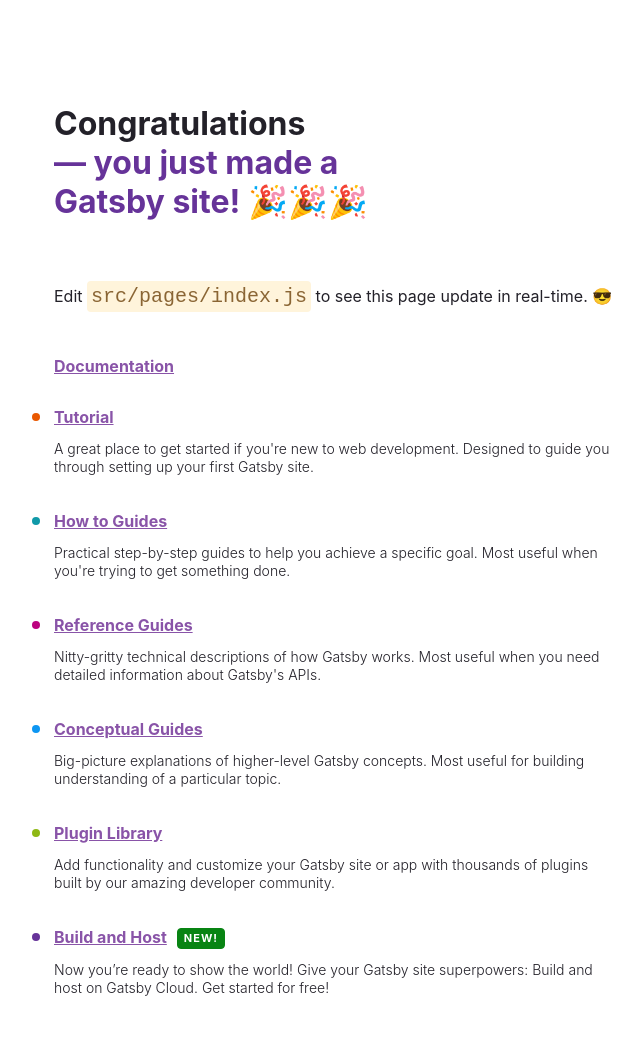
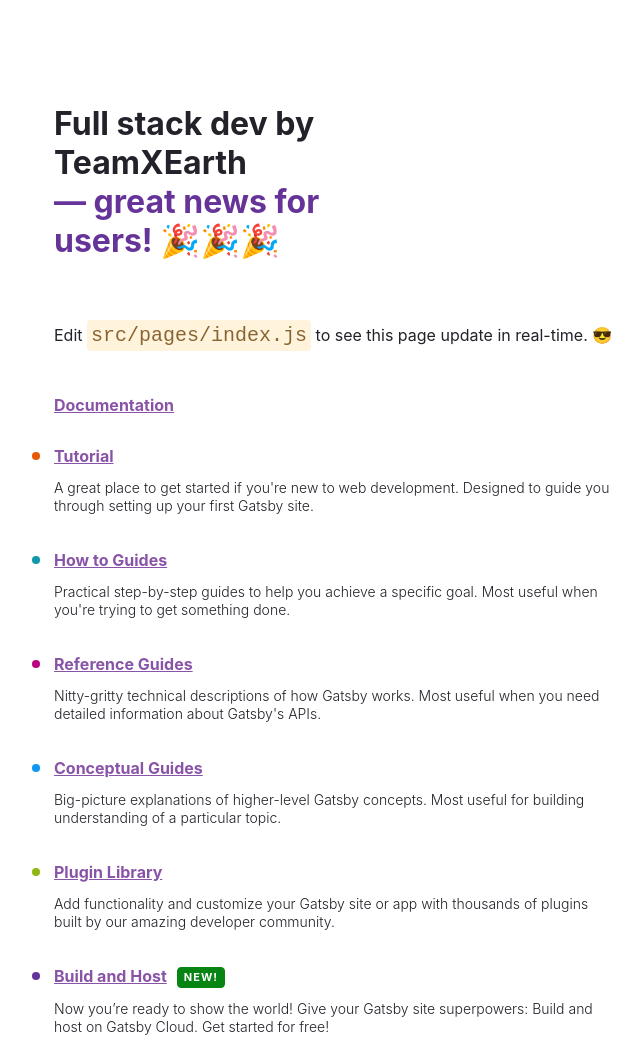
Before and after one commit to neetibut/testgatsby1, a Gatsby site: page / in a window 1280 px wide. Shown: the top 1038 px of the page, without its empty margins (50-692 px from the left). Built offline with nearby package versions, Linux system fonts and the light colour scheme; Gatsby itself is replaced by a stand-in of ours.

Commit message:
first change

```diff
--- a/src/pages/index.js
+++ b/src/pages/index.js
@@ -131,9 +131,9 @@ const IndexPage = () => {
     <main style={pageStyles}>
       <title>Home Page</title>
       <h1 style={headingStyles}>
-        Congratulations
+        Full stack dev by TeamXEarth
         <br />
-        <span style={headingAccentStyles}>— you just made a Gatsby site! </span>
+        <span style={headingAccentStyles}>— great news for users! </span>
         <span role="img" aria-label="Party popper emojis">
           🎉🎉🎉
         </span>
```
Also changed, not shown: 1 other file.
